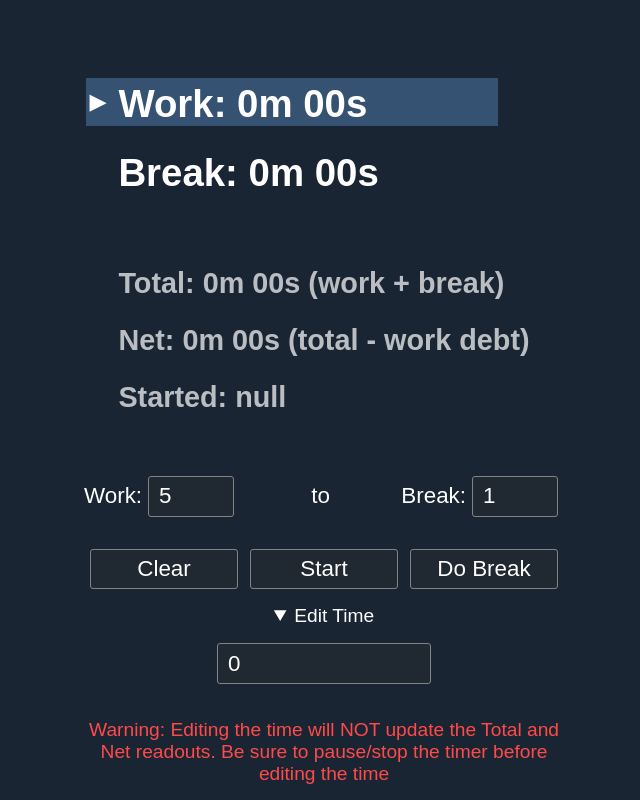
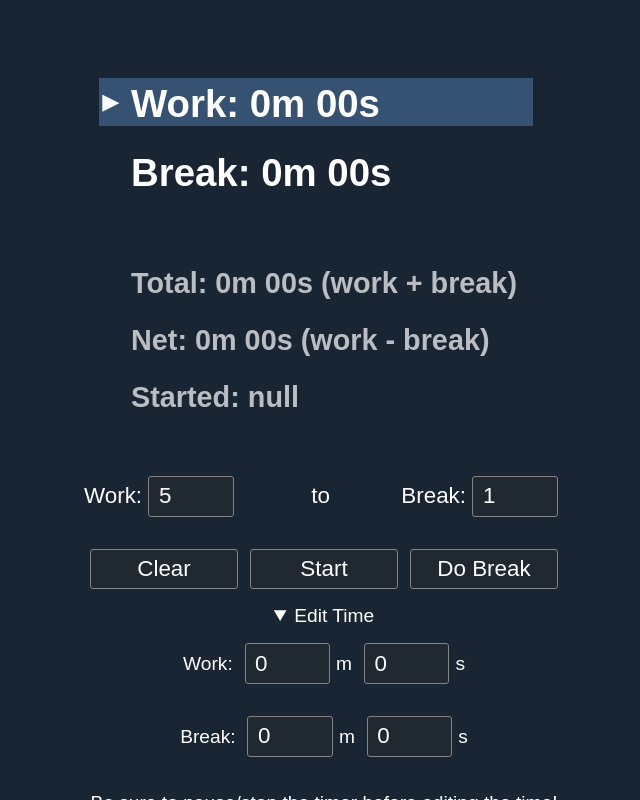
Before and after one commit to Vandesm14/ratio-timer, a Svelte app: page / in a window 1280 px wide. Both pictures are taken after a click on the heading "Edit Time". Shown: the top 800 px of the page, without its empty margins (316-956 px from the left). Built offline with nearby package versions, Linux system fonts and the light colour scheme.

Commit message:
update split timer into work and break timers

```diff
--- a/src/App.svelte
+++ b/src/App.svelte
@@ -2,6 +2,13 @@
 	let interval;
 	let run = false;
 	let isBreak = false;
+	let debt = false;
+
+	let input = [0, 0, 0, 0];
+
+	// if (localStorage.getItem('timer')) {
+	// 	alert('It looks like you\'re using an older verison. I\'ll do my best to convert your sessuib!');
+	// }
 
 	let time = localStorage.getItem('time') ? new Date(localStorage.getItem('time')) : null;
 	$: time ? localStorage.setItem('time', ''+time) : localStorage.removeItem('time');
@@ -9,8 +16,11 @@
 	let total = +localStorage.getItem('total') || 0;
 	$: localStorage.setItem('total', total.toString());
 
-	let timer = +localStorage.getItem('timer') || 0;
-	$: localStorage.setItem('timer', timer.toString());
+	// let timer = +localStorage.getItem('timer') || 0;
+	// $: localStorage.setItem('timer', timer.toString());
+
+	let [workTime, breakTime] = localStorage.getItem('timers') ? JSON.parse(localStorage.getItem('timers')) : [0, 0];
+	$: localStorage.setItem('timers', JSON.stringify([workTime, breakTime]));
 
 	let ratio = localStorage.getItem('ratio') ? JSON.parse(localStorage.getItem('ratio')) : [5, 1];
 	$: localStorage.setItem('ratio', JSON.stringify(ratio));
@@ -20,12 +30,12 @@
 
 	interface Log {
 		timestamp: Date,
-		timer: number,
+		timers: [number, number],
 		action: 'break' | 'work' | 'start' | 'stop' | 'clear'
 	};
 
 	const addLog = (action: Log['action']) => {
-		logs = [{timestamp: new Date(), timer, action}, ...logs];
+		logs = [{timestamp: new Date(), timers: [workTime, breakTime], action}, ...logs];
 	};
 
 	const toggle = () => {
@@ -36,47 +46,78 @@
 			addLog('start');
 			if (!time) time = new Date();
 			interval = setInterval(() => {
-				if (isBreak) timer -= ratio[0] / ratio[1];
-				else timer += 1;
-				total += 1;
+				if (isBreak) {
+					breakTime += 1;
+				} else {
+					workTime += 1;
+				}
+
+				update();
 			}, 1000);
 		}
 		run = !run;
 	};
 
+	$: debt = (workTime*ratio[1]) < (breakTime*ratio[0]);
+
+	const update = () => {
+		input[0] = Math.trunc(workTime/60);
+		input[1] = Math.trunc(workTime%60);
+		input[2] = Math.trunc(breakTime/60);
+		input[3] = Math.trunc(breakTime%60);
+	};
+
 	const clear = () => {
+		logs = [];
 		addLog('clear');
-		timer = 0;
+		workTime = 0;
+		breakTime = 0;
 		total = 0;
 		time = null;
+		debt = false;
 	};
 
-	const format = (seconds) => {
+	const format = (seconds, hideAll = false) => {
 		let isNegative = seconds < 0;
 		seconds = Math.abs(seconds);
 
 		let h = Math.trunc(seconds / 60 / 60);
-		let m = Math.trunc(seconds / 60);
+		let m = Math.trunc(seconds / 60 % 60);
 		let s = Math.trunc(seconds % 60);
-		return `${isNegative ? '-' : ''}${h ? (h + 'h ') : ''}${m}m ${s < 10 ? '0' + s : s}s`;
+
+		if (hideAll) return `${isNegative ? '-' : ''}${h ? (h + 'h ') : ''}${m ? m + 'm ' : ''}${s || 0}s`;
+		else return `${isNegative ? '-' : ''}${h ? (h + 'h ') : ''}${m}m ${s < 10 ? '0' + s : s}s`;
 	};
 
+	const switchMode = () => {
+		isBreak = !isBreak;
+		addLog(isBreak ? 'break' : 'work');
+	};
 
-	const switchMode = ()=>isBreak = !isBreak;
+	const edit = (type: 'work' | 'break') => {
+		const i = Number(type === 'break');
+		const m = input[i*2];
+		const s = input[i*2 + 1];
+		let old = type === 'work' ? workTime : breakTime;
+		if (type === 'work') workTime = m*60 + s;
+		else if (type === 'break') breakTime = m*60 + s;
+	};
+
+	update();
 </script>
 
 <svelte:head>
-	<title>{format(isBreak ? timer*(ratio[1]/ratio[0]) : timer) + (isBreak ? ' - Break ' : ' - Work ')} | Ratio Timer</title>
+	<title>{format(isBreak ? breakTime*(ratio[1]/ratio[0]) : workTime) + (isBreak ? ' - Break ' : ' - Work ')} | Ratio Timer</title>
 </svelte:head>
 
 <main>
 	<div>
 		<div class:break={isBreak} class="pointer"><span>▶</span></div>
-		<h1 class:red={timer < 0}>Work: {format(timer)}</h1>
-		<h1 class:red={timer < 0}>Break: {format(timer*(ratio[1]/ratio[0]))}</h1>
+		<h1 class:red={debt}>Work: {format(workTime)} {(breakTime*ratio[0]) - (workTime*ratio[1]) > 0 ? `(-${format((breakTime*ratio[0]) - (workTime*ratio[1]), true)})` : ''}</h1>
+		<h1 class:red={debt}>Break: {format(breakTime)} {(workTime/ratio[0])*ratio[1] - breakTime >= 1 ? `(+${format((workTime/ratio[0])*ratio[1] - breakTime, true)})` : ''}</h1>
 		<br>
-		<h2>Total: {format(total)} (work + break)</h2>
-		<h2>Net: {format(total + (timer < 0 ? timer : 0))} (total - work debt)</h2>
+		<h2>Total: {format(workTime + breakTime)} (work + break)</h2>
+		<h2>Net: {format(workTime - breakTime)} (work - break)</h2>
 		<h2>Started: {time?.toLocaleTimeString() || 'null'}</h2>
 		<br>
 	</div>
@@ -93,15 +134,16 @@
 	<details style="text-align: center;">
 		<summary>Edit Time</summary>
 		<div>
-			<input type="number" bind:value={timer} style="width: 40%">
-			<p class="red">Warning: Editing the time will NOT update the Total and Net readouts. Be sure to pause/stop the timer before editing the time</p>
+			Work: <input type="number" on:change={()=>edit('work')} bind:value={input[0]}>m <input type="number" on:change={()=>edit('work')} bind:value={input[1]}>s<br>
+			Break: <input type="number" on:change={()=>edit('break')} bind:value={input[2]}>m <input type="number" on:change={()=>edit('break')} bind:value={input[3]}>s
+			<p>Be sure to pause/stop the timer before editing the time!</p>
 		</div>
 	</details>
 	<details class="logs">
 		<summary>Logs</summary>
 		<div>
 			{#each logs as log}
-				<p>{new Date(log.timestamp).toLocaleTimeString()} - Action: "{log.action}" with the Time: {format(log.timer)}</p>
+				<p>{new Date(log.timestamp).toLocaleTimeString()} - Action: "{log.action}"<br>{format(log.timers[0])} work<br>{format(log.timers[1])} break</p>
 			{/each}
 		</div>
 	</details>
@@ -135,11 +177,11 @@
 		top: 4.4rem;
 		left: -2rem;
 		transition: top 100ms ease-out;
-		width: 100%;
+		width: calc(100% + 3rem);
 		height: 3rem;
 		align-items: center;
-		background-color: #1e3550;
-		mix-blend-mode: screen;
+		background-color: #355273;
+		z-index: -1;
 	}
 	.pointer.break {
 		top: 8.8rem;
```
